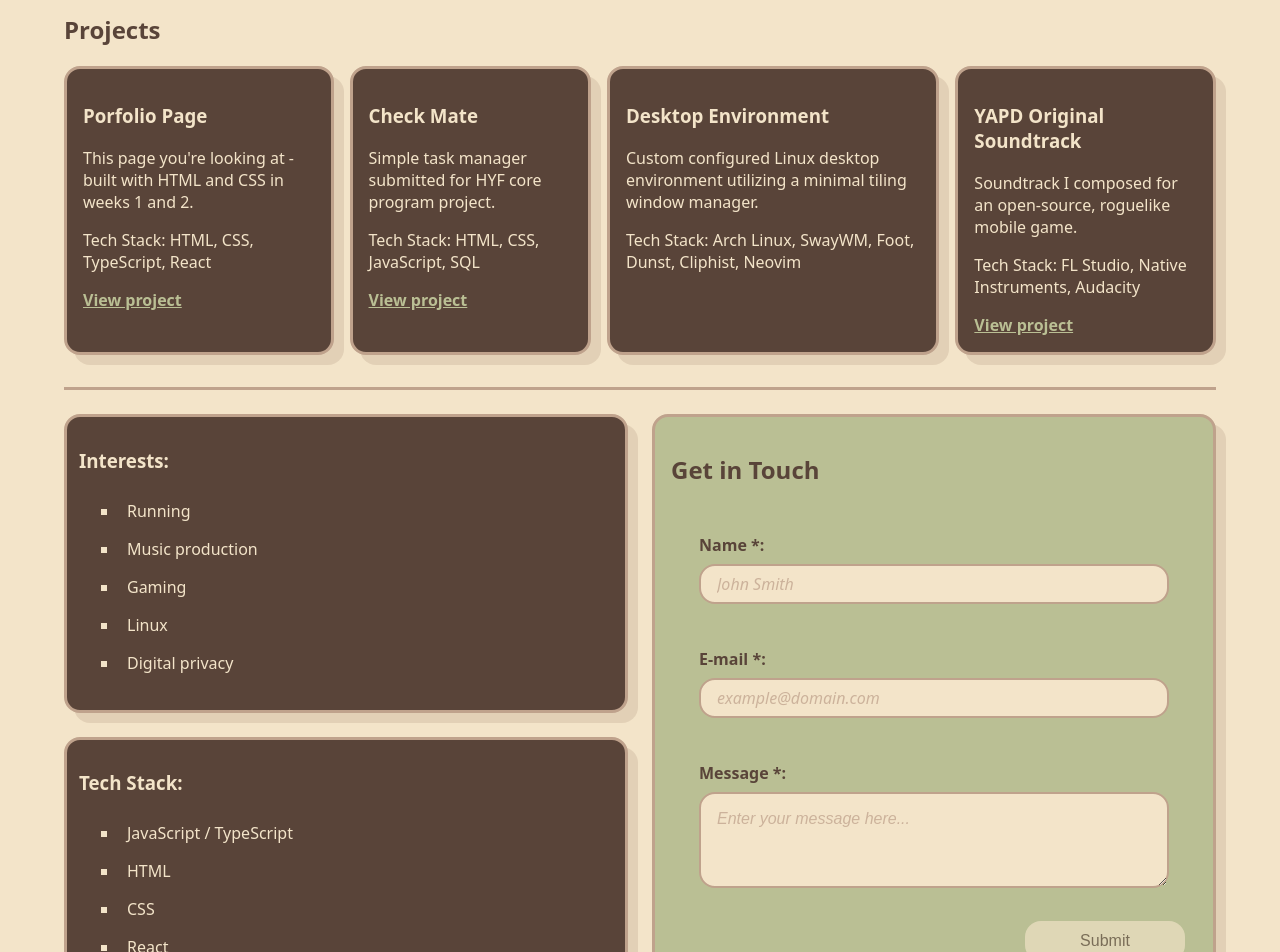
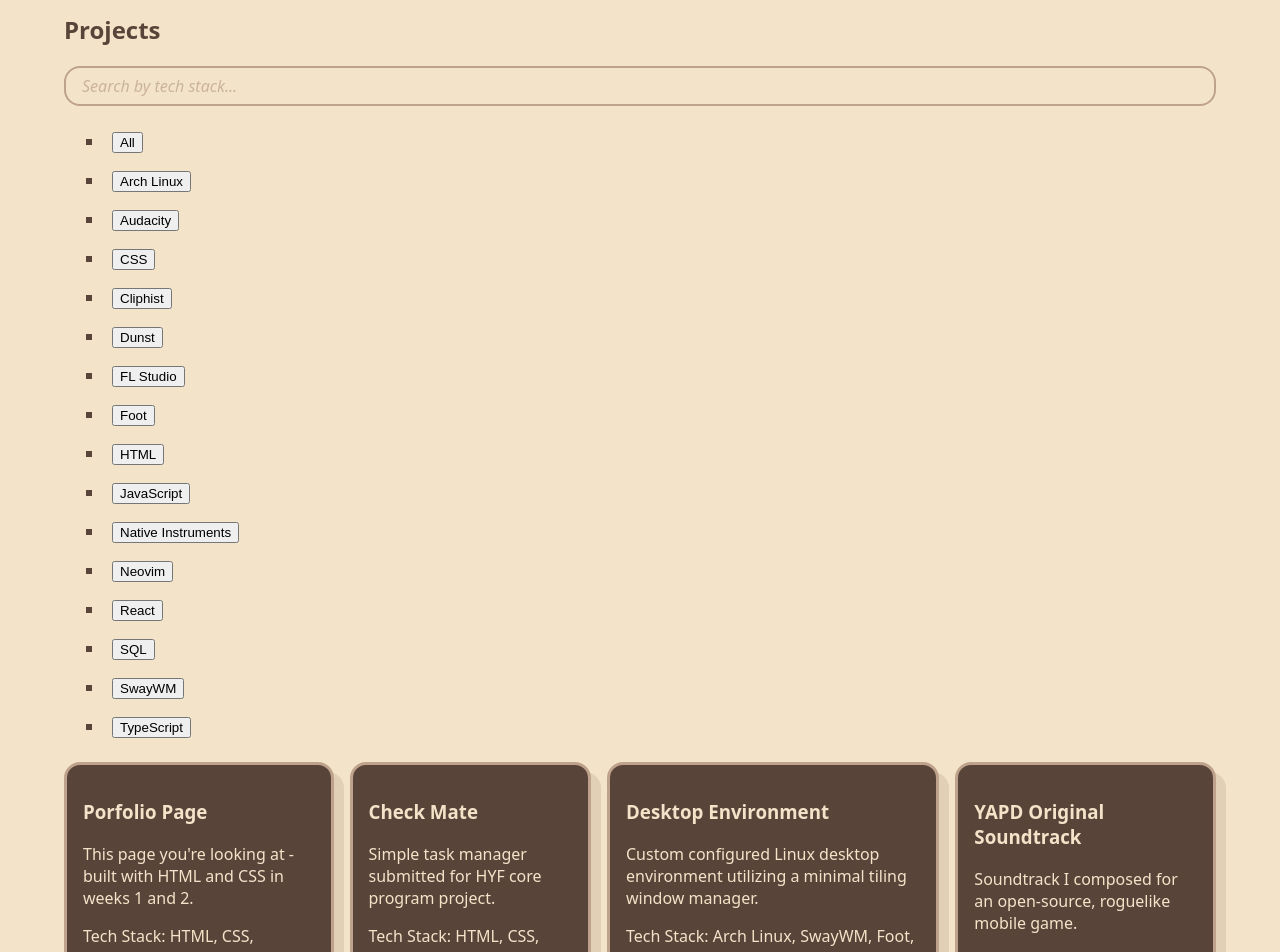
Before and after one commit to jivvyjams/jawad-portfolio, a React (Vite) app: page / in a window 1280 px wide. Shown: the part 380-1332 px from the top of the page. Built offline with nearby package versions, Linux system fonts and the light colour scheme; a web font is replaced by a local one.

Commit message:
Update Projects.tsx

```diff
--- a/src/components/Projects.tsx
+++ b/src/components/Projects.tsx
@@ -1,3 +1,4 @@
+import { useState } from "react";
 import ProjectCard from "./ProjectCard";
 
 type Projects = {
@@ -13,19 +14,71 @@ type ProjectsProps = {
 };
 
 export default function Projects({ projects }: ProjectsProps) {
+  const [search, setSearch] = useState("");
+  const [activeTech, setActiveTech] = useState<string | null>(null);
+
   if (projects.length === 0) {
     return <p>No projects yet.</p>;
   }
+
+  const allTech = [
+    ...new Set(projects.flatMap((project) => project.techStack)),
+  ].sort();
+
+  const query = search.trim().toLowerCase();
+  const filteredProjects = projects.filter((project) => {
+    const matchesSearch =
+      !query ||
+      project.techStack.some((tech) => tech.toLowerCase().includes(query));
+    const matchesTech = !activeTech || project.techStack.includes(activeTech);
+    return matchesSearch && matchesTech;
+  });
 
   return (
     <section className="projects">
       <h2>Projects</h2>
 
-      <ul className="project-list">
-        {projects.map((project) => (
-          <ProjectCard key={project.id} {...project} />
+      <input
+        type="search"
+        className="project-search"
+        placeholder="Search by tech stack..."
+        value={search}
+        onChange={(e) => setSearch(e.target.value)}
+        aria-label="Search projects by tech stack"
+      />
+
+      <ul className="tech-filters">
+        <li className="tech-list">
+          <button
+            type="button"
+            className={activeTech === null ? "active" : ""}
+            onClick={() => setActiveTech(null)}
+          >
+            All
+          </button>
+        </li>
+        {allTech.map((tech) => (
+          <li className="tech-list" key={tech}>
+            <button
+              type="button"
+              className={activeTech === tech ? "active" : ""}
+              onClick={() => setActiveTech(tech)}
+            >
+              {tech}
+            </button>
+          </li>
         ))}
       </ul>
+
+      {filteredProjects.length === 0 ? (
+        <p>No projects match your filter.</p>
+      ) : (
+        <ul className="project-list">
+          {filteredProjects.map((project) => (
+            <ProjectCard key={project.id} {...project} />
+          ))}
+        </ul>
+      )}
     </section>
   );
 }
```
